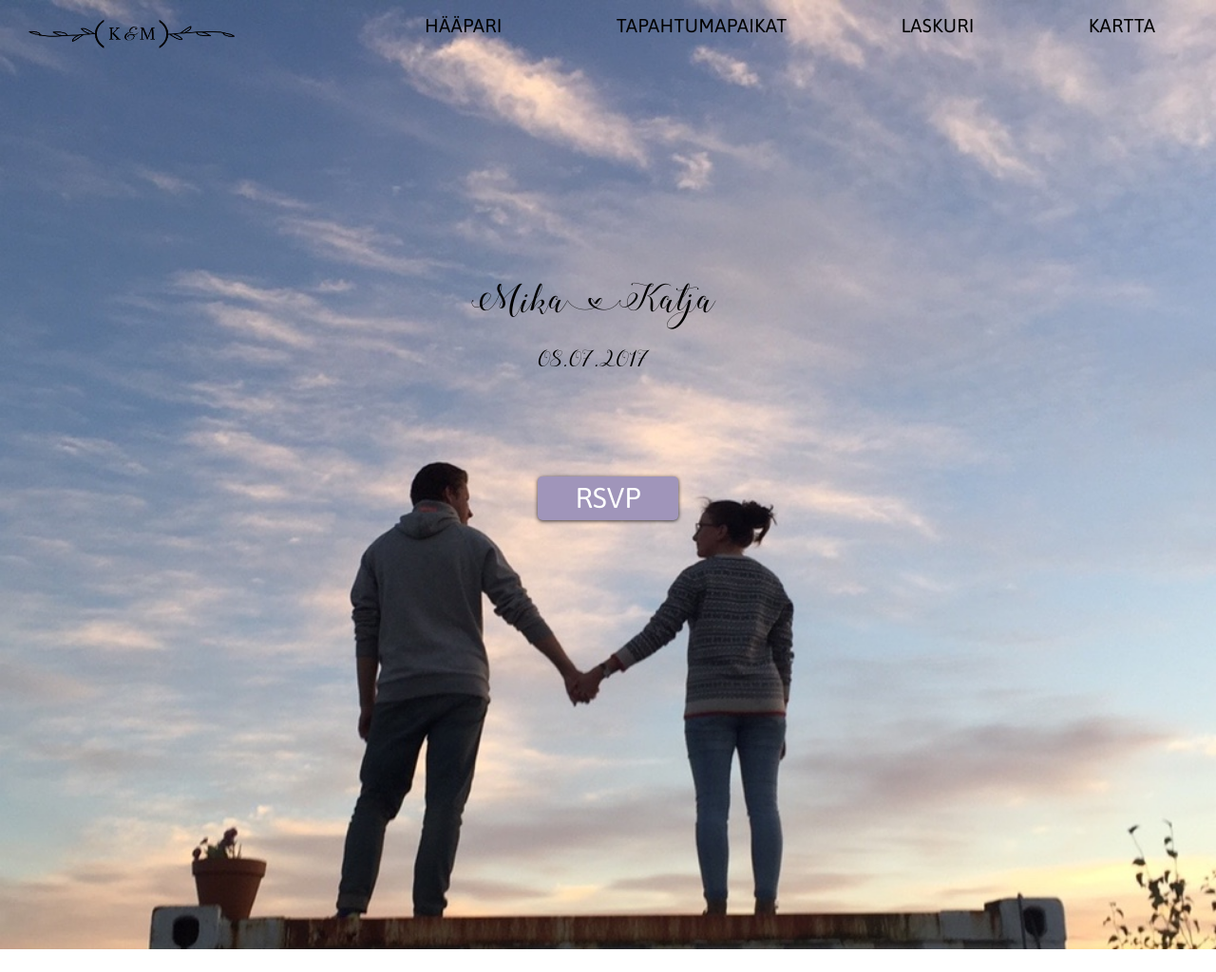
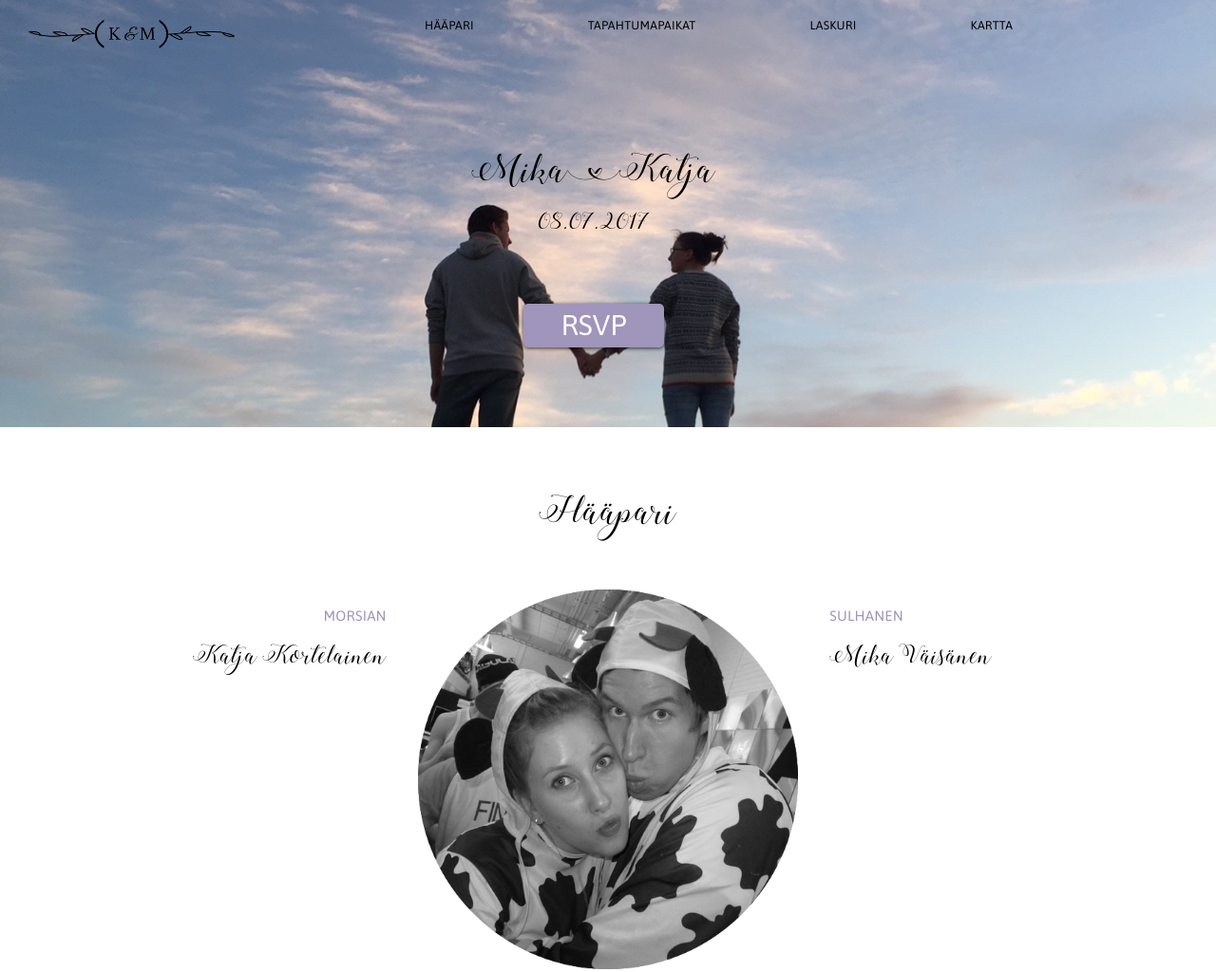
Before and after one commit to kkortela/mikatja, a website: page public/index.html in a window 1280 px wide. Shown: the top 1024 px of the page at 95% size. Drawn offline with nearby package versions, Linux system fonts and the light colour scheme; some packages are replaced by stand-ins of ours.

Commit message:
Font grooming

```diff
--- a/public/mikatja.css
+++ b/public/mikatja.css
@@ -22,7 +22,6 @@ h1 {
     font-size: 3.75em;
     color: black;
     text-align: center;
-    margin: 1.25em 0 0.75em 0;
 }
 
 h2 {
@@ -35,32 +34,29 @@ h2 {
 
 h3 {
     font-family: 'Asap';
-    font-weight: 100;
     font-style: bold;
-    font-size: 24px;
+    font-size: 1.5em;
     text-align: center;
-    padding-bottom: 20px;
     color: #A095BA;
 }
 
 h4 {
-    font-family: "Asap";
-    font-weight: 100;
+    font-family: 'Asap';
     color: black;
-    font-size: 20px;
+    font-size: 1.25em;
     text-align: center;
+}
+
+.container-fluid {
+  padding: 0;
 }
 
 #landing-page {
     background: url(images/mikatja_bg_uusi.jpg) no-repeat center center;
     background-repeat: no-repeat;
     background-size: cover;
-    min-height: 1000px;
+    min-height: 45em;
     position: relative;
-}
-
-.container-fluid {
-  padding: 0;
 }
 
 #logo {
@@ -76,6 +72,7 @@ h4 {
 
 #map-canvas {
         height: 800px;
+        padding: 0 2em 0 2em;
       }
 
 ul.topnav {
@@ -95,7 +92,7 @@ ul.topnav li a {
     margin: 20px 20px 0 100px;
     text-decoration: none;
     transition: 0.3s;
-    font-size: 20px;
+    font-size: 1.25em;
 }
 
 ul.topnav li a:hover {color: white;}
@@ -129,12 +126,12 @@ ul.topnav li.icon {display: none;}
 
 #tagline {
     position: absolute;
-    top: 250px;
+    top: 14em;
 }
 
 #button {
-    position: relative;
-    top: 450px;
+    position: absolute;
+    top: 32em;
 }
 
 #button a {
```
Also changed, not shown: public/index.html (line endings or trailing spaces).
